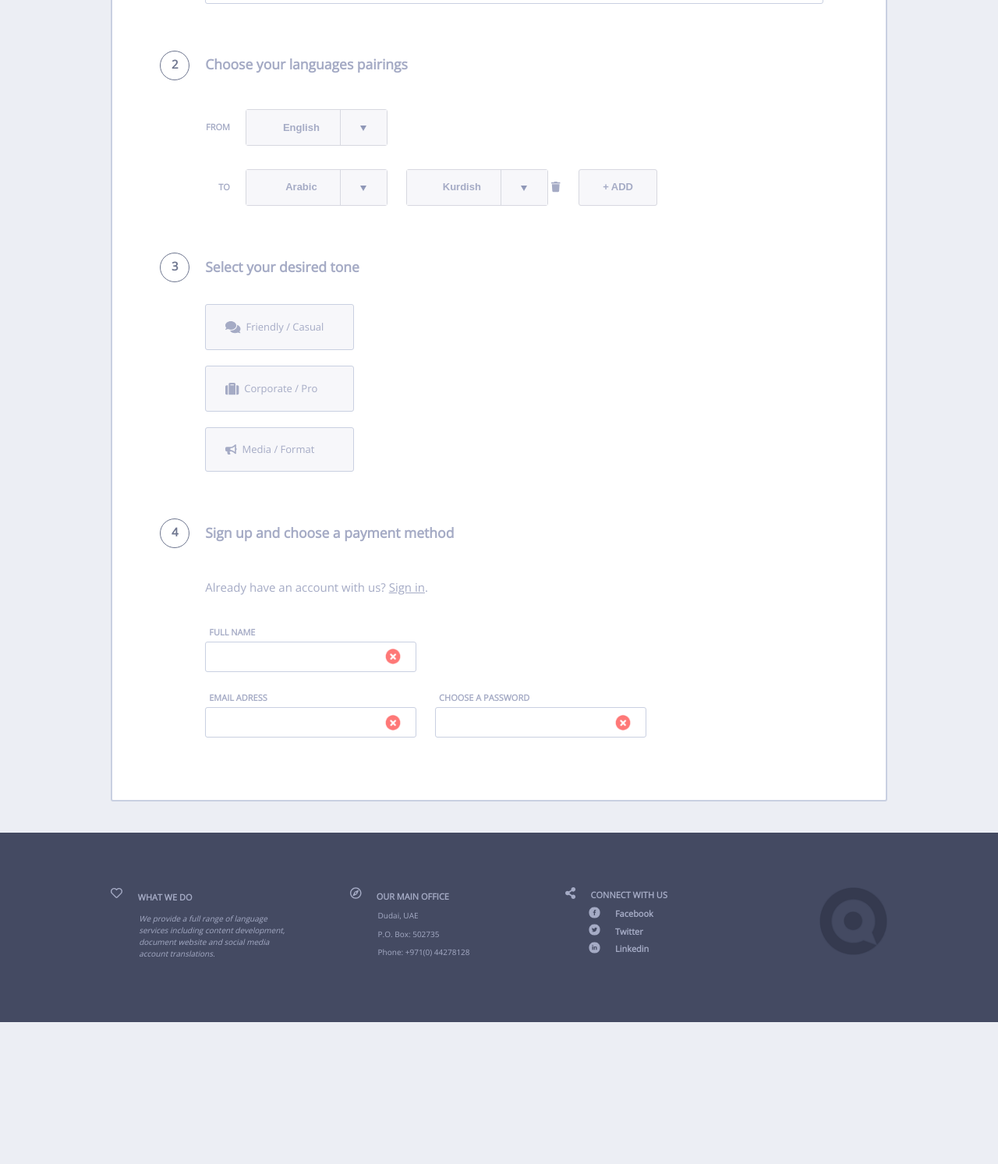
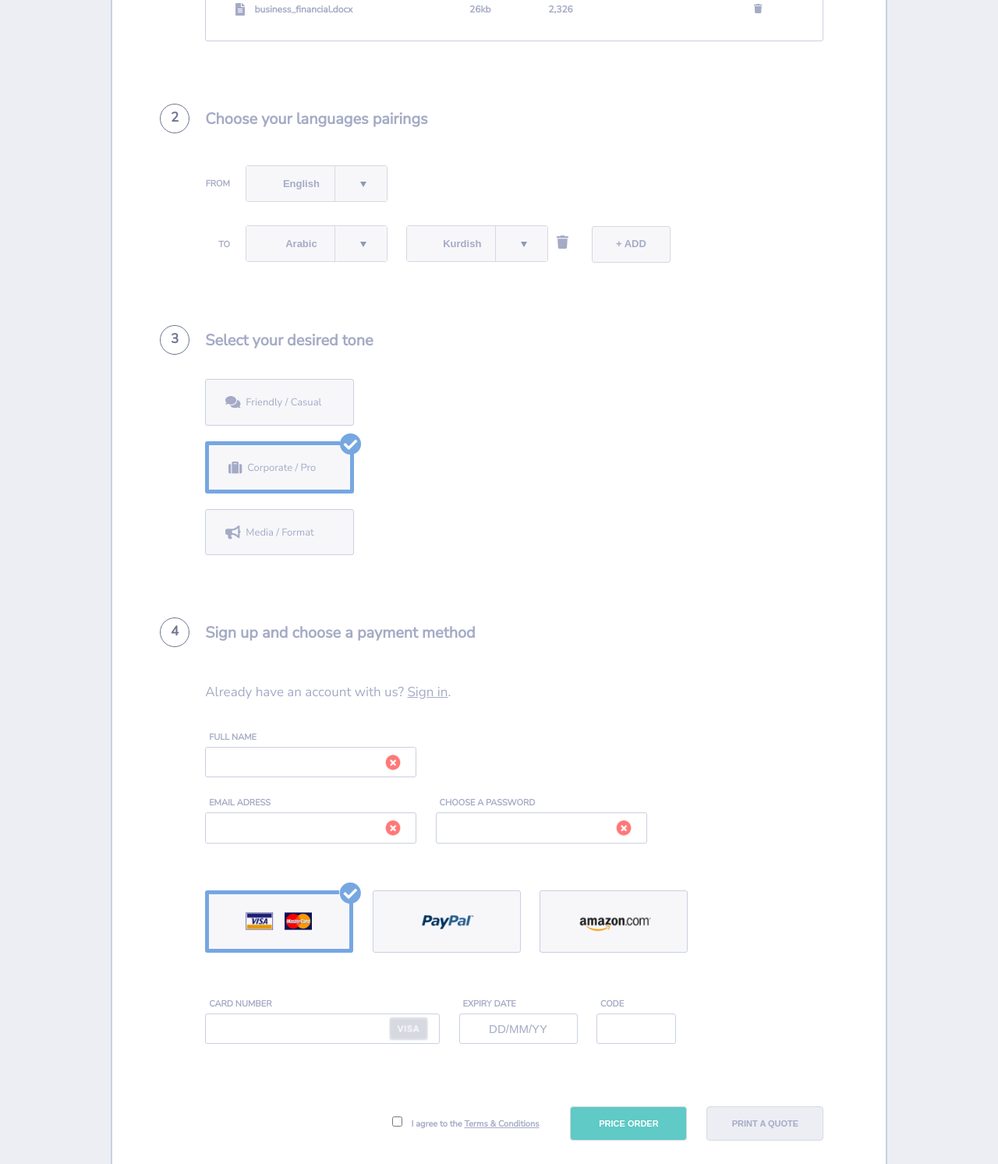
Before and after one commit to alenakuznetsova/kottans_frontend, a plain HTML site: page task_11/index.html in a window 1280 px wide. Shown: the part 1027-2520 px from the top of the page at 78% size. Before the commit the page ends 2338 px from the top, so only its background shows below. Drawn offline with nearby package versions, Linux system fonts and the light colour scheme.

Commit message:
finish section 5

```diff
--- a/task_11/css/style.css
+++ b/task_11/css/style.css
@@ -1,12 +1,20 @@
 body {
-    font-family: 'Open Sans', sans-serif;
-    font-size: 15px;
+
+    line-height: 1;
+    font-family: 'Nunito Sans', sans-serif;
+    background-color: #eceef4;
+    font-size: 17px;
     color: #a5abc5;
     background: #eceef4;
     counter-reset: heading;
 }
 
 a {
+    color: #a5abc5;
+}
+
+input {
+    font-size: 15px;
     color: #a5abc5;
 }
 
@@ -39,7 +47,6 @@ a {
         padding: 15px 5px;
         color: #a5abc5;
         background: #eceef4;
-        vertical-align: middle;
         font-weight: bold;
         border-radius: 4px;
         font-size: 11px;
@@ -70,7 +77,6 @@ a {
     grid-template-areas:
         "order"
         "main__grid";
-
     border: 2px solid #c9d0e1;
     border-radius: 3px;
     background: white;
@@ -122,7 +128,7 @@ a {
         .order__btn {
             grid-area: btns;
             margin-left: -30px;
-            padding:20px 20px 20px 0;
+            padding: 20px 20px 20px 0;
             border-right: 2px solid #d7d9e0;
         }
 
@@ -134,6 +140,9 @@ a {
         .btn-price {
             background: #5fcac6;
             color: white;
+        }
+
+        .space-bottom {
             margin-bottom: 10px;
         }
 
@@ -228,7 +237,7 @@ a {
         grid-gap: 20px;
         grid-template-areas:
             "website document account";
-        padding: 50px 0 0 0;
+        padding: 30px 0 0 0;
     }
 
     .website {
@@ -243,35 +252,9 @@ a {
         grid-area: account;
     }
 
-    .select-document__img {
-        position: relative;
-        z-index: 2;
-        border: 1px solid #c9d0e1;
-        border-radius: 2px;
-        float: right;
-    }
         .select-img {
             width: 100%;
         }
-
-    input[name=doc]:checked +.select-document__img {
-        border: 5px solid #76a7e1;
-        border-radius: 3px;
-    }
-
-    input[name=doc]:checked +.select-document__img::after {
-        z-index: 1;
-        font-family: "Font Awesome 5 Free";
-        font-weight: 900;
-        content: "\f058";
-        position: absolute;
-        color: #76a7e1;
-        background-color: white;
-        left: 238px;
-        top: -8px;
-        line-height: 13px;
-        font-size: 28px;
-    }
 
 /*SECTION 1. Upload your documents*/
     .upload-files {
@@ -283,7 +266,7 @@ a {
             "num-1 upload-files__title upload-files__title . ."
             ". upload__btn . . ."
             ". upload__list upload__list upload__list upload__list";
-        padding-top: 50px;
+        padding-top: 70px;
     }
 
     .num {
@@ -361,7 +344,7 @@ a {
         "num-2 choose-language__title choose-language__title ."
         ". label_from select__from ."
         ". label_to select__to .";
-    padding: 50px 0;
+    padding: 70px 0;
 }
 
     .choose-language__title {
@@ -447,10 +430,15 @@ a {
         grid-area: select__to;
     }
 
-    .button-delete {
-        background: none;
+    .trash {
         border: none;
+        background-color: transparent;
+        color: inherit;
         outline: none;
+    }
+
+    .trash:hover {
+        color: #5fcac6;
     }
 
     .btn-add {
@@ -528,9 +516,6 @@ a {
         font-size: 28px;
     }
 
-    .select-text {
-        vertical-align: middle;
-    }
 
 /*SECTION 5. Sign up and choose a payment method*/
 .sign-up {
@@ -544,9 +529,10 @@ a {
         ". sign-up__subtitle ."
         ". name ."
         ". email-pass ."
-        ". corporate__btn ."
-        ". media__btn .";
-    padding-top: 50px;
+        ". payments ."
+        ". card-data ."
+        ". agree agree";
+    padding-top: 70px;
 }
 
     .sign-up__title {
@@ -565,6 +551,24 @@ a {
         grid-area: email-pass;
     }
 
+    .payments {
+        grid-area: payments;
+        padding-top: 20px;
+    }
+
+    .card-data {
+        grid-area: card-data;
+        padding-top: 30px;
+    }
+
+    .agree {
+        padding: 60px 0 20px 0;
+        display: flex;
+        grid-area: agree;
+        justify-content: flex-end;
+        align-items: center;
+    }
+
         .block {
             display: inline-block;
         }
@@ -577,7 +581,8 @@ a {
             display: block;
         }
 
-        .sign-up input {
+        .sign-up .name input,
+        .sign-up .email-pass input {
             padding: 10px 50px 10px 20px;
             border: 1px solid #c9d0e1;
             border-radius: 3px;
@@ -586,20 +591,116 @@ a {
             margin-right: 20px;
         }
 
-        .sign-up input:valid {
+        .sign-up .name input:valid,
+        .sign-up .email-pass input:valid  {
             background: url(../images/valid.png);
             background-repeat: no-repeat;
             background-size: 20px 20px;
             background-position: 200px;
         }
 
-        .sign-up input:invalid {
+        .sign-up .name input:invalid,
+        .sign-up .email-pass input:invalid {
             background: url(../images/invalid.png);
             background-repeat: no-repeat;
             background-size: 20px 20px;
             background-position: 230px;
         }
 
+    .payments label {
+        display: inline-block;
+        padding-left: 0;
+        margin-right: 20px;
+    }
+
+    .payments .select-wrapper {
+        height: 80px;
+        width: 190px;
+        border: 1px solid #c9d0e1;
+        border-radius: 3px;
+        background-color: #f7f7fa;
+        background-position: 50%;
+        background-size: 6rem;
+        cursor: pointer;
+        box-sizing: border-box;
+    }
+
+    .viza__btn {
+       background: url(../images/viza.png) no-repeat;
+    }
+
+    .paypal__btn {
+        background: url(../images/paypal.png) no-repeat;
+    }
+
+    .amazon__btn {
+        background: url(../images/amazon.png) no-repeat;
+    }
+
+    input[type=number]::-webkit-inner-spin-button,
+    input[type=number]::-webkit-outer-spin-button {
+        -webkit-appearance: none;
+        margin: 0;
+    }
+
+    .change::-webkit-input-placeholder {
+        /* WebKit, Blink, Edge */
+        color: #a5abc5;
+    }
+    .change:-moz-placeholder {
+        /* Mozilla Firefox 4 to 18 */
+        color: #a5abc5;
+        opacity: 1;
+    }
+    .change::-moz-placeholder {
+        /* Mozilla Firefox 19+ */
+        color: #a5abc5;
+        opacity: 1;
+    }
+    .change:-ms-input-placeholder {
+        /* Internet Explorer 10-11 */
+        color: #a5abc5;
+    }
+
+    .card_num {
+        background: url(../images/card.png) no-repeat;
+        background-size: 60px 40px;
+        background-position: 230px;
+    }
+
+    .card_num_input input {
+        padding: 10px 80px 10px 20px;
+
+    }
+
+    .card_num_input input,
+    .card_date_input input,
+    .card_code_input input {
+        border: 1px solid #c9d0e1;
+        border-radius: 3px;
+        float:left;
+        margin-right: 20px;
+    }
+
+    .card_date_input input {
+        text-align: center;
+        padding: 10px;
+        width: 130px;
+    }
+
+    .card_code {
+        text-align: center;
+        padding: 10px;
+        width: 80px;
+    }
+
+    .agree-margin-price {
+        margin-right: 25px;
+    }
+
+    .agree-margin-sign {
+        margin-right: 40px;
+    }
 
 /*footer*/
 .footer-container {
--- a/task_11/index.html
+++ b/task_11/index.html
@@ -5,7 +5,7 @@
     <meta name="viewport" content="width=device-width, initial-scale=1.0">
     <meta http-equiv="X-UA-Compatible" content="ie=edge">
 
-    <link href="https://fonts.googleapis.com/css?family=Open+Sans" rel="stylesheet">
+    <link href="https://fonts.googleapis.com/css?family=Nunito+Sans" rel="stylesheet">
     <script src="https://use.fontawesome.com/releases/v5.0.4/js/all.js"></script>
     <link href="https://use.fontawesome.com/releases/v5.0.4/css/all.css" rel="stylesheet">
 
@@ -17,8 +17,8 @@
     <div class="container">
         <header class="header">
             <a class="btn left__btn">
-                <i class="fa fa-long-arrow-left" aria-hidden="true"></i>
-                GO BACK
+                <i class="fas fa-long-arrow-alt-left fa-lg" aria-hidden="true"></i>
+                &nbsp;&nbsp;GO BACK
             </a>
             <img  class="center__img" src="images/top-logo.png">
             <button class="btn right__btn"><i class="fas fa-user"></i>SIGN IN</button>
@@ -46,7 +46,7 @@
                 </table>
 
                 <div class="order__btn">
-                    <button class="btn btn-price">PRICE ORDER</button>
+                    <button class="btn btn-price space-bottom ">PRICE ORDER</button>
                     <button class="btn btn-print">PRINT A QUOTE</button>
                 </div>
 
@@ -69,23 +69,24 @@
                     <h3 class="main-title">SELECT WHAT YOU WANT TO TRANSLATE</h3>
                         <hr class="main-title__underline">
                 </div>
+
                 <section class="select-doc">
-                    <label class="select-document website">
+                    <label class="select-type website">
                         <input required hidden type="radio" name="doc" value="website">
-                        <div class="select-document__img">
-                            <img class="select-img" src="images/doc1.png">
+                        <div class="select-wrapper">
+                            <img class="select-img" src="images/website.jpg">
                         </div>
                     </label>
-                    <label class="choose-document document">
-                        <input required hidden type="radio" name="doc" value="document">
-                        <div class="select-document__img">
-                            <img class="select-img" src="images/doc2.png">
+                    <label class="select-type choose-document document">
+                        <input checked required hidden type="radio" name="doc" value="document">
+                        <div class="select-wrapper">
+                            <img class="select-img" src="images/document.jpg">
                         </div>
                     </label>
-                    <label class="choose-document account">
+                    <label class="select-type choose-document account">
                         <input required hidden type="radio" name="doc" value="account">
-                        <div class="select-document__img">
-                            <img class="select-img" src="images/doc3.png">
+                        <div class="select-wrapper">
+                            <img class="select-img" src="images/social.jpg">
                         </div>
                     </label>
                 </section>
@@ -106,13 +107,21 @@
                                 <td><i class="fas fa-file-alt fa-lg"></i>&nbsp;&nbsp;&nbsp;&nbsp;business_operations.docx</td>
                                 <td>78kb</td>
                                 <td>842</td>
-                                <td class="tb-center"><i class="fas fa-trash"></i></td>
+                                <td class="tb-center">
+                                    <button type="button" class="trash">
+                                        <i class="fa fa-trash" aria-hidden="true"></i>
+                                    </button>
+                                </td>
                             </tr>
                             <tr>
                                 <td><i class="fas fa-file-alt fa-lg"></i>&nbsp;&nbsp;&nbsp;&nbsp;business_financial.docx</td>
                                 <td>26kb</td>
                                 <td>2,326</td>
-                                <td class="tb-center"><i class="fas fa-trash"></i></td>
+                                <td class="tb-center">
+                                    <button type="button" class="trash">
+                                        <i class="fa fa-trash" aria-hidden="true"></i>
+                                    </button>
+                                </td>
                             </tr>
                         </table>
                     </div>
@@ -150,7 +159,9 @@
                                 <option>Ukranian</option>
                             </select>
                         </div>
-                        <i class="fas fa-trash fa-sm"></i>
+                        <button type="button" class="trash">
+                            <i class="fa fa-trash" aria-hidden="true"></i>
+                        </button>
                         <button class="btn-add btn-hover" novalidate>+ ADD</button>
                     </div>
                 </section>
@@ -159,15 +170,15 @@
                     <h3 class="select-tone__title">Select your desired tone</h3>
                     <label class="select-type frendly__btn">
                         <input required hidden type="radio" name="tone" value="friendly">
-                        <span class="select-wrapper frendly"><i class="fas fa-comments fa-lg"></i>&nbsp;&nbsp;Friendly / Casual</span>
+                        <span class="select-wrapper"><i class="fas fa-comments fa-lg"></i>&nbsp;&nbsp;Friendly / Casual</span>
                     </label>
                     <label class="select-type corporate__btn">
-                        <input required hidden type="radio" name="tone" value="corporate">
+                        <input checked required hidden type="radio" name="tone" value="corporate">
                         <span class="select-wrapper"><i class="fas fa-suitcase fa-lg"></i>&nbsp;&nbsp;Corporate / Pro</span>
                     </label>
                     <label class="select-type media__btn">
                         <input required hidden type="radio" name="tone" value="media">
-                        <span class="select-wrapper"><i class="fas fa-bullhorn"></i>&nbsp;&nbsp;Media / Format</span>
+                        <span class="select-wrapper"><i class="fas fa-bullhorn fa-lg"></i>&nbsp;&nbsp;Media / Format</span>
                     </label>
                 </section>
 
@@ -190,31 +201,43 @@
                         </div>
                     </div>
 
+                    <div class="payments">
+                        <label class="select-type">
+                            <input checked required hidden type="radio" name="payment" value="viza">
+                            <span class="select-wrapper viza__btn"></span>
+                        </label>
+                        <label class="select-type">
+                            <input hidden required  type="radio" name="payment" value="paypal">
+                            <span class="select-wrapper paypal__btn"></span>
+                        </label>
+                        <label class="select-type">
+                            <input required hidden type="radio" name="payment" value="amazon">
+                            <span class="select-wrapper amazon__btn"></span>
+                        </label>
+                    </div>
 
-                    <!-- <label class="select-type frendly__btn">
-                        <input required hidden type="radio" name="tone" value="friendly">
-                        <span class="select-wrapper">Friendly / Casual</span>
-                    </label>
-                    <label class="select-type corporate__btn">
-                        <input required hidden type="radio" name="tone" value="corporate">
-                        <span class="select-wrapper">Corporate / Pro</span>
-                    </label>
-                    <label class="select-type media__btn">
-                        <input required hidden type="radio" name="tone" value="media">
-                        <span class="select-wrapper">Media / Format</span>
-                    </label> -->
+                    <div class="card-data">
+                        <div class="block card_num_input">
+                            <label for="card_num">CARD NUMBER</label>
+                            <input class="card_num" type="number" name="card_num" value="" id="card_num" required>
+                        </div>
+                        <div class="block card_date_input">
+                            <label for="card_date">EXPIRY DATE</label>
+                            <input class="card_date change" type="text" placeholder="DD/MM/YY" name="card_date" id="card_date" required onfocus="(this.type='date')" onblur="(this.type='text')">
+                        </div>
+                        <div class="block card_code_input">
+                            <label for="card_code">CODE</label>
+                            <input class="card_code" type="number" name="card_code" value="" id="card_code" required>
+                        </div>
+                    </div>
+                    <div class="agree">
+                        <label class="agree-margin-sign" for="sign">
+                            <input type="checkbox" id="sign">&nbsp;&nbsp;&nbsp;&nbsp;I agree to the <a href="#">Terms & Conditions</a>
+                        </label>
+                        <button class="btn btn-price agree-margin-price">PRICE ORDER</button>
+                        <button class="btn btn-print">PRINT A QUOTE</button>
+                    </div>
                 </section>
-
-
-                <!-- <div class="blue1">
-                        <span class="num-2 num"></span>
-                        <h3 class="choose-language__title">Choose your languages pairings</h3>
-                    <p>bluwergregergergegrregrge</p>
-                </div>
-
-                <div class="red">
-                    <p>red</p>
-                </div>-->
             </div>
         </form>
 
```
Also changed, not shown: task_11/images/card.png (added), task_11/images/document.jpg (added), task_11/images/social.jpg (added), task_11/images/website.jpg (added), task_11/images/website.png (added).
